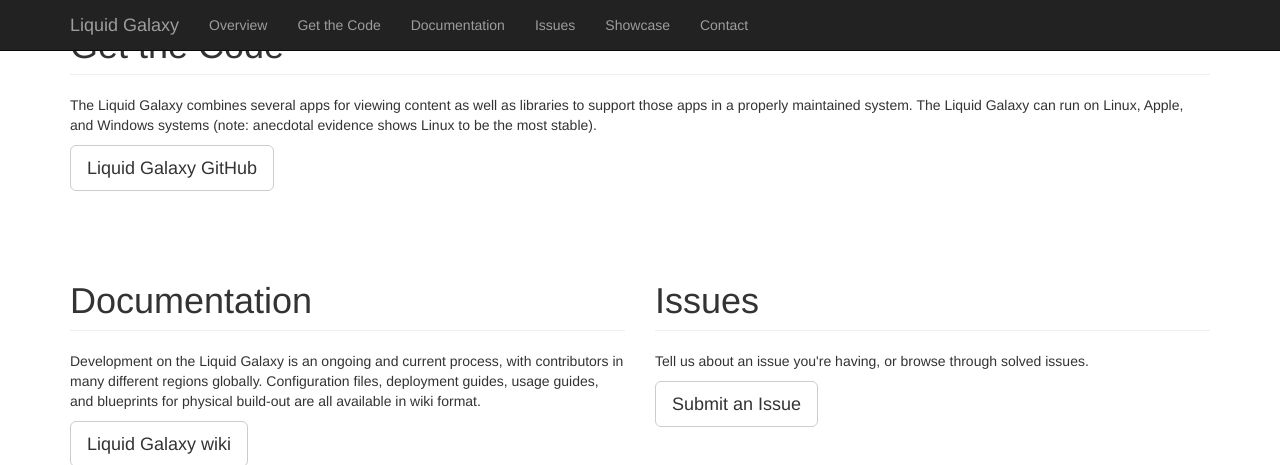
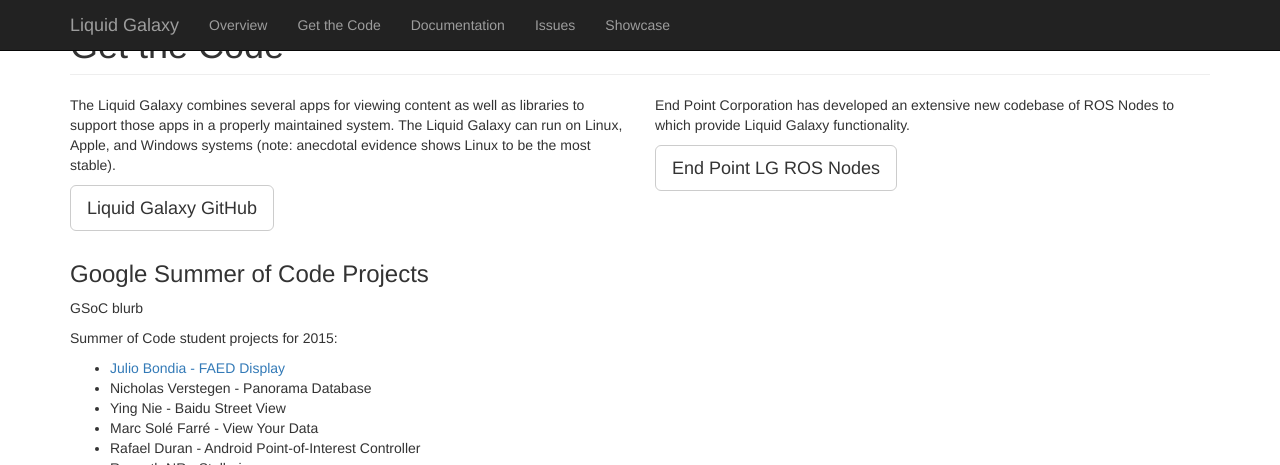
Before and after one commit to EndPointCorp/liquidgalaxy_wip, a Jekyll site: the page index.html, which Jekyll copies as it is, in a window 1280 px wide and 1400 px high, scrolled down 785 px, cut to the strip 0-465 px from the top of the window. Built offline with Jekyll 4.4.1, drawn with Linux system fonts in a browser that asks for light colours; some of the changed text lies outside the part shown.

Commit message:
Remove obsolete text and contact section, update Get to Code section

```diff
--- a/index.html
+++ b/index.html
@@ -6,7 +6,6 @@
   <meta name="viewport" content="width=device-width, initial-scale=1">
 
   <title>Liquid Galaxy</title>
-  <!--<link rel="stylesheet" href="https://maxcdn.bootstrapcdn.com/bootstrap/3.3.6/css/bootstrap.min.css" integrity="sha384-1q8mTJOASx8j1Au+a5WDVnPi2lkFfwwEAa8hDDdjZlpLegxhjVME1fgjWPGmkzs7" crossorigin="anonymous">-->
   <link rel="stylesheet" href="css/bootstrap.min.css">
   <link rel="stylesheet" href="css/font-awesome.min.css">
   <link rel="stylesheet" href="css/leaflet.css" />
@@ -32,7 +31,7 @@
           <li><a href="#documentation">Documentation</a></li>
           <li><a href="#issues">Issues</a></li>
           <li><a href="#showcase">Showcase</a></li>
-          <li><a href="#contact">Contact</a></li>
+          <!--<li><a href="#contact">Contact</a></li>-->
         </ul>
       </div>
     </div>
@@ -64,64 +63,52 @@
     </div>
     <div class="section" id="get-the-code">
       <h1 class="page-header">Get the Code</h1>
-      <p>The Liquid Galaxy combines several apps for viewing content as well as libraries to support those apps in a properly maintained system. The Liquid Galaxy can run on Linux, Apple, and Windows systems (note: anecdotal evidence shows Linux to be the most stable).</p>
-      <p><a class="btn btn-default btn-lg" href="https://github.com/liquidgalaxy/liquid-galaxy/" role="button">Liquid Galaxy GitHub</a></p>
-      <!--<table class="table">
-        <tr>
-          <th style="width: 60px">OS</th>
-          <th>File Name</th>
-          <th>File Size</th>
-          <th></th>
-        </tr>
-        <tr>
-          <td rowspan=3><i class="fa fa-linux" aria-hidden="true"></i></td>
-          <td>Linux Liquid Galaxy File #1</td>
-          <td>45 Mb</td>
-          <td><a href="#">Download</a></td>
-        </tr>
-        <tr>
-          <td>Linux Liquid Galaxy File #2</td>
-          <td>33 Mb</td>
-          <td><a href="#">Download</a></td>
-        </tr>
-        <tr>
-          <td>Linux Liquid Galaxy File #3</td>
-          <td>19 Mb</td>
-          <td><a href="#">Download</a></td>
-        </tr>
-        <tr>
-          <td rowspan=3><i class="fa fa-apple" aria-hidden="true"></i></td>
-          <td>Apple Liquid Galaxy File #1</td>
-          <td>45 Mb</td>
-          <td><a href="#">Download</a></td>
-        </tr>
-        <tr>
-          <td>Apple Liquid Galaxy File #2</td>
-          <td>33 Mb</td>
-          <td><a href="#">Download</a></td>
-        </tr>
-        <tr>
-          <td>Apple Liquid Galaxy File #3</td>
-          <td>19 Mb</td>
-          <td><a href="#">Download</a></td>
-        </tr>
-        <tr>
-          <td rowspan=3><i class="fa fa-windows" aria-hidden="true"></i></td>
-          <td>Windows Liquid Galaxy File #1</td>
-          <td>45 Mb</td>
-          <td><a href="#">Download</a></td>
-        </tr>
-        <tr>
-          <td>Windows Liquid Galaxy File #2</td>
-          <td>33 Mb</td>
-          <td><a href="#">Download</a></td>
-        </tr>
-        <tr>
-          <td>Windows Liquid Galaxy File #3</td>
-          <td>19 Mb</td>
-          <td><a href="#">Download</a></td>
-        </tr>
-      </table>-->
+      <div class="row">
+        <div class="col-sm-6"><p>
+      The Liquid Galaxy combines several apps for viewing content as well as libraries to support those apps in a properly maintained system. The Liquid Galaxy can run on Linux, Apple, and Windows systems (note: anecdotal evidence shows Linux to be the most stable).</p><p><a class="btn btn-default btn-lg" href="https://github.com/liquidgalaxy/liquid-galaxy/" role="button">Liquid Galaxy GitHub</a></p></div>
+        <div class="col-sm-6"><p>End Point Corporation has developed an extensive new codebase of ROS Nodes to which provide Liquid Galaxy functionality.</p><p><a class="btn btn-default btn-lg" href="https://github.com/EndPointCorp/lg_ros_nodes" role="button">End Point LG ROS Nodes</a></p></div>
+      </div>
+      <h3>Google Summer of Code Projects</h3>
+      <p>GSoC blurb</p>
+      <p>Summer of Code student projects for 2015: </p>
+<ul>
+<li><a href="https://github.com/LiquidGalaxyLAB/FAED">Julio Bondia - FAED Display</a></li>
+<li>Nicholas Verstegen - Panorama Database</li>
+<li>Ying Nie - Baidu Street View</li>
+<li>Marc Solé Farré - View Your Data</li>
+<li>Rafael Duran - Android Point-of-Interest Controller</li>
+<li>Revanth NR - Stellarium</li>
+</ul>
+
+<p>In 2014 we hosted five Summer of Code student projects:</p>
+<ul>
+<li>Zhuming Hao, Chinese Street View for the Peruse-a-Rue application.</li>
+<li>Carlos de Dios Felis, video conferencing with multi-parties on Liquid Galaxy.</li>
+<li>Marc Gonzalez Capdevila, dynamic activities with Interactive Spaces toolkit.</li>
+<li>Adnan Zahid, multi-screen web-browsing experience.</li>
+<li>Ismael Arroyo, benchmarking system performance.</li>
+</ul>
+
+<p>In 2013 we hosted four Google Summer of Code students:</p>
+<ul>
+<li>Mihai and Randy worked on multi-screen video conferencing for Liquid Galaxy.</li>
+<li>Joan had a project for accessing OpenDAI geospatial data.</li>
+<li>Ismael worked on benchmarking and performance metrics for Liquid Galaxy systems.</li>
+</ul>
+
+<p>In 2012 we hosted three Google Summer of Code students:</p>
+<ul>
+<li>Babak worked on code to allow a Microsoft Kinect to control navigation on Google Earth</li>
+<li>Paul further developed ClusterGL for immersive OpenGL applications</li>
+<li>Zhumin worked on implementing Liquid Galaxy synchronization with Javascript</li>
+</ul>
+
+<p> We are proud to have hosted three 2011 Google Summer of Code students:</p>
+<ul>
+<li><a href="https://github.com/reesebutler/Android-accelerometer-and-touch-screen-control">Reese worked on Android control of Google</a></li>
+<li><a href="https://github.com/bieh/clustergl">Paul developed ClusterGL for immersive OpenGL applications</a></li>
+<li>Ben added view synchronization to the IrrLicht Engine</li>
+</ul>
     </div>
 
     <div class="row">
@@ -149,25 +136,10 @@
         <div id="container"></div>
       </div>
     </div>
-    <div class="section" id="contact">
+    <!--<div class="section" id="contact">
       <h1 class="page-header">Contact</h1>
       <p>If you've read through the FAQ and wiki and still cannot find an answer, or want some professional consulting to handle your deployment project, please fill in your name, email, and question below. The Liquid Galaxy has a stable and distributed community of developers, as well as consultants who are available for professional services such as installation, configuration, and maintenance of your Liquid Galaxy platform.</p>
-      <!--<form>
-        <div class="form-group">
-          <label for="name">Name</label>
-          <input type="text" class="form-control" id="name" placeholder="Name" required>
-        </div>
-        <div class="form-group">
-          <label for="email">Email address</label>
-          <input type="email" class="form-control" id="email" placeholder="Email" required>
-        </div>
-        <div class="form-group">
-          <label for="message">Ask us a question</label>
-          <textarea rows="10" class="form-control" name="message" id="message" placeholder="Enter your message" required></textarea>
-        </div>
-        <button type="submit" class="btn btn-default">Submit</button>
-      </form>-->
-    </div>
+    </div>-->
     <div class="footer">
       <p>© 2016 <a href="https://www.endpoint.com/">End Point Corporation</a></p>
     </div>
```
